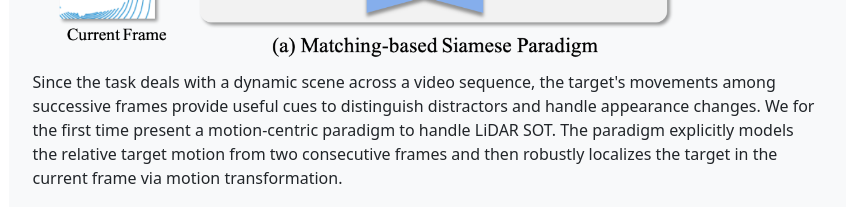
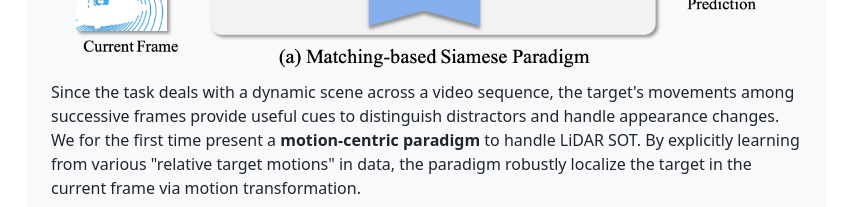
Before and after one commit to Ghostish/MM-Track, a plain HTML site: page index.html in a window 1280 px wide. Shown: the part 1042-1249 px from the top of the page, without its empty margins (213-1065 px from the left). Drawn offline with Linux system fonts and the light colour scheme.

Commit message:
fixed layouts

```diff
--- a/css/ghotish.css
+++ b/css/ghotish.css
@@ -6,3 +6,7 @@
 body {
     min-width: 800px;
 }
+
+.container-sm.w-75 {
+    max-width: 800px;
+}
--- a/index.html
+++ b/index.html
@@ -58,8 +58,7 @@
         </p>
         <img src="./figs/matching_paradigm.png" class="img_fluid d-block mx-auto w-100" alt="Siamese matching paradigm" />
         <p>
-            Since the task deals with a dynamic scene across a video sequence, the target's movements among successive frames provide useful cues to distinguish distractors and handle appearance changes. We for the first time present a motion-centric paradigm to
-            handle LiDAR SOT. The paradigm explicitly models the relative target motion from two consecutive frames and then robustly localizes the target in the current frame via motion transformation.
+            Since the task deals with a dynamic scene across a video sequence, the target's movements among successive frames provide useful cues to distinguish distractors and handle appearance changes. We for the first time present a <b>motion-centric paradigm</b>            to handle LiDAR SOT. By explicitly learning from various "relative target motions" in data, the paradigm robustly localize the target in the current frame via motion transformation.
         </p>
         <img src="./figs/motion_centric_paradigm.png" class="img_fluid d-block mx-auto w-100" alt="Motion-Centric paradigm" />
         <p>
```
Also changed, not shown: 2 other files.
